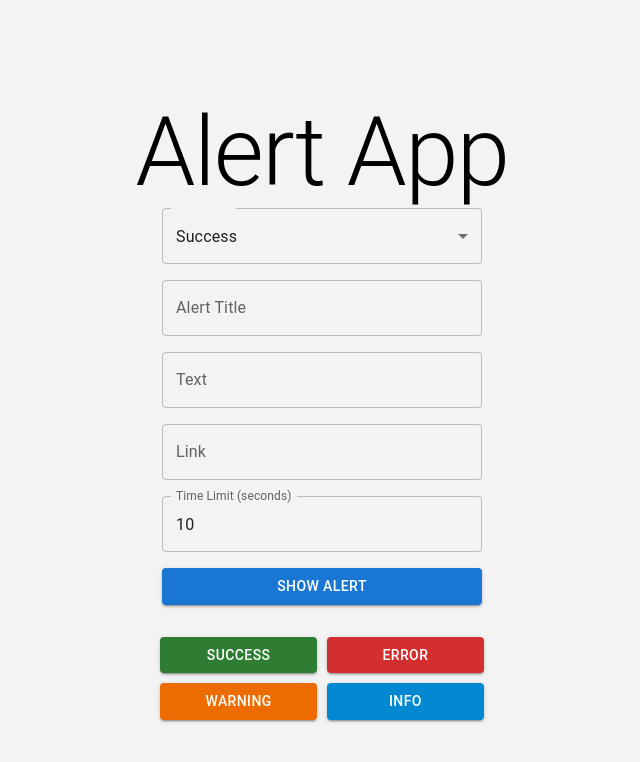
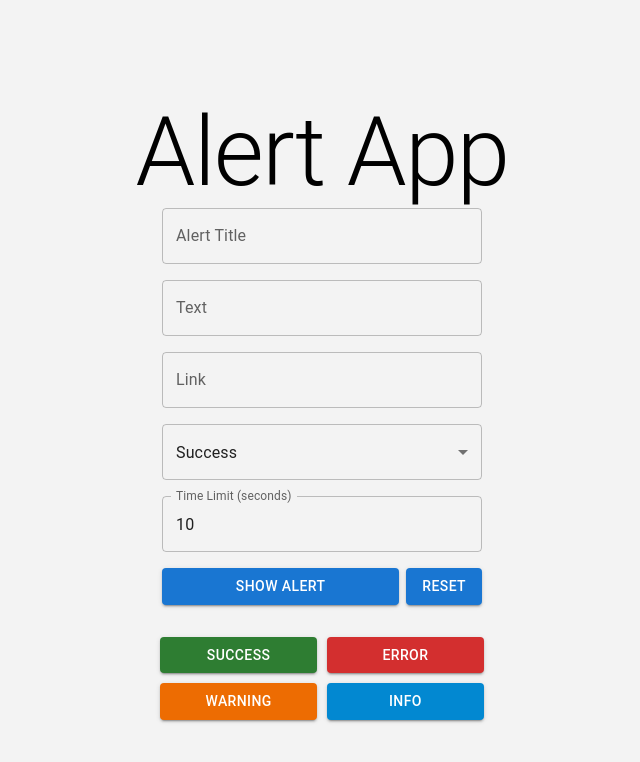
Before and after one commit to ChaseH88/MUI-Alert-App, a React (Create React App) app: page / in a window 1280 px wide. Shown: the top 762 px of the page, without its empty margins (318-958 px from the left). Built offline with nearby package versions, Linux system fonts and the light colour scheme.

Commit message:
clean up / refactor alert manager

```diff
--- a/src/components/AlertManager/AlertManager.tsx
+++ b/src/components/AlertManager/AlertManager.tsx
@@ -13,6 +13,10 @@ import { TextField, Select, Button } from './styles';
 import { AlertInterface } from "../../context/Alert/context"
 import { useAlertReducer } from "../../context/Alert/useAlertReducer";
 
+// static data
+import { exampleButtons } from './example-buttons';
+import { formInputs } from './form-inputs';
+
 const defaultAlert: AlertInterface = {
   alertType: "success",
   alertTitle: "",
@@ -20,99 +24,6 @@ const defaultAlert: AlertInterface = {
   link: "",
   timeLimit: 10,
 }
-
-const formInputs = [
-  {
-    label: "Alert Type",
-    name: "alertType",
-    type: "select",
-    options: [
-      {
-        value: "success",
-        label: "Success",
-      },
-      {
-        value: "error",
-        label: "Error",
-      },
-      {
-        value: "warning",
-        label: "Warning",
-      },
-      {
-        value: "info",
-        label: "Info",
-      },
-    ],
-  },
-  {
-    label: "Alert Title",
-    name: "alertTitle",
-    type: "text",
-  },
-  {
-    label: "Text",
-    name: "text",
-    type: "text",
-  },
-  {
-    label: "Link",
-    name: "link",
-    type: "text",
-  },
-  {
-    label: "Time Limit (seconds)",
-    name: "timeLimit",
-    type: "number",
-  }
-];
-
-const exampleButtons: { label: string, color: string, alert: AlertInterface }[] = [
-  {
-    label: "Success",
-    color: "success",
-    alert: {
-      alertType: "success",
-      alertTitle: "Success",
-      text: "This is a success alert",
-      link: "",
-      timeLimit: 10 * 1000,
-    },
-  },
-  {
-    label: "Error",
-    color: "error",
-    alert: {
-      alertType: "error",
-      alertTitle: "Error",
-      text: "This is an error alert",
-      link: "",
-      timeLimit: 10 * 1000,
-    },
-  },
-  {
-    label: "Warning",
-    color: "warning",
-    alert: {
-      alertType: "warning",
-      alertTitle: "Warning",
-      text: "This is a warning alert",
-      link: "",
-      timeLimit: 10 * 1000,
-    },
-  },
-  {
-    label: "Info",
-    color: "info",
-    alert: {
-      alertType: "info",
-      alertTitle: "Info",
-      text: "This is an info alert",
-      link: "",
-      timeLimit: 10 * 1000,
-    },
-  }
-]
 
 export const AlertManager = () => {
 
@@ -132,7 +43,6 @@ export const AlertManager = () => {
       ...alert,
       timeLimit: alert.timeLimit! * 1000,
     });
-    setAlert(defaultAlert);
   }
 
   return (
@@ -144,16 +54,15 @@ export const AlertManager = () => {
       }}
     >
       <FormControl>
-        {formInputs.map((input, index) => (
-          input.type === "select" ? (
+        {formInputs.map(({ name, label, type, options }, index) => (
+          type === "select" ? (
             <Select
-              name={input.name}
+              name={name}
               key={index}
-              label={input.label}
-              value={alert[input.name! as keyof AlertInterface] as string}
+              value={alert[name! as keyof AlertInterface] as string}
               onChange={handleChange as any}
             >
-              {input.options?.map((option, index) => (
+              {options?.map((option, index) => (
                 <MenuItem
                   key={index}
                   value={option.value}
@@ -164,21 +73,39 @@ export const AlertManager = () => {
             </Select>
           ) : (
             <TextField
-              name={input.name}
+              name={name}
               key={index}
-              label={input.label}
-              value={alert[input.name! as keyof AlertInterface] as number | string}
+              label={label}
+              value={alert[name! as keyof AlertInterface] as number | string}
               onChange={handleChange as React.ChangeEventHandler<HTMLInputElement>}
-              type={input.type}
+              type={type}
             />
           )
         ))}
-        <MuiButton
-          variant="contained"
-          onClick={handleSubmit}
+        <Box
+          sx={{
+            display: 'flex',
+            flexDirection: 'row',
+            justifyContent: 'space-between',
+          }}
         >
-          Show Alert
-        </MuiButton>
+          <MuiButton
+            variant="contained"
+            onClick={handleSubmit}
+            sx={{
+              flex: 1,
+              margin: '0 .5em 0 0'
+            }}
+          >
+            Show Alert
+          </MuiButton>
+          <MuiButton
+            variant="contained"
+            onClick={() => setAlert(defaultAlert)}
+          >
+            Reset
+          </MuiButton>
+        </Box>
       </FormControl>
       <Box
         sx={{
--- /dev/null
+++ b/src/components/AlertManager/example-buttons.ts
@@ -0,0 +1,48 @@
+import { AlertInterface } from "../../context/Alert/context"
+
+export const exampleButtons: { label: string, color: string, alert: AlertInterface }[] = [
+  {
+    label: "Success",
+    color: "success",
+    alert: {
+      alertType: "success",
+      alertTitle: "Success",
+      text: "This is a success alert",
+      link: "",
+      timeLimit: 10 * 1000,
+    },
+  },
+  {
+    label: "Error",
+    color: "error",
+    alert: {
+      alertType: "error",
+      alertTitle: "Error",
+      text: "This is an error alert",
+      link: "",
+      timeLimit: 10 * 1000,
+    },
+  },
+  {
+    label: "Warning",
+    color: "warning",
+    alert: {
+      alertType: "warning",
+      alertTitle: "Warning",
+      text: "This is a warning alert",
+      link: "",
+      timeLimit: 10 * 1000,
+    },
+  },
+  {
+    label: "Info",
+    color: "info",
+    alert: {
+      alertType: "info",
+      alertTitle: "Info",
+      text: "This is an info alert",
+      link: "",
+      timeLimit: 10 * 1000,
+    },
+  }
+]
--- /dev/null
+++ b/src/components/AlertManager/form-inputs.ts
@@ -0,0 +1,45 @@
+export const formInputs = [
+  {
+    label: "Alert Title",
+    name: "alertTitle",
+    type: "text",
+  },
+  {
+    label: "Text",
+    name: "text",
+    type: "text",
+  },
+  {
+    label: "Link",
+    name: "link",
+    type: "text",
+  },
+  {
+    label: "Alert Type",
+    name: "alertType",
+    type: "select",
+    options: [
+      {
+        value: "success",
+        label: "Success",
+      },
+      {
+        value: "error",
+        label: "Error",
+      },
+      {
+        value: "warning",
+        label: "Warning",
+      },
+      {
+        value: "info",
+        label: "Info",
+      },
+    ],
+  },
+  {
+    label: "Time Limit (seconds)",
+    name: "timeLimit",
+    type: "number",
+  }
+];
```
